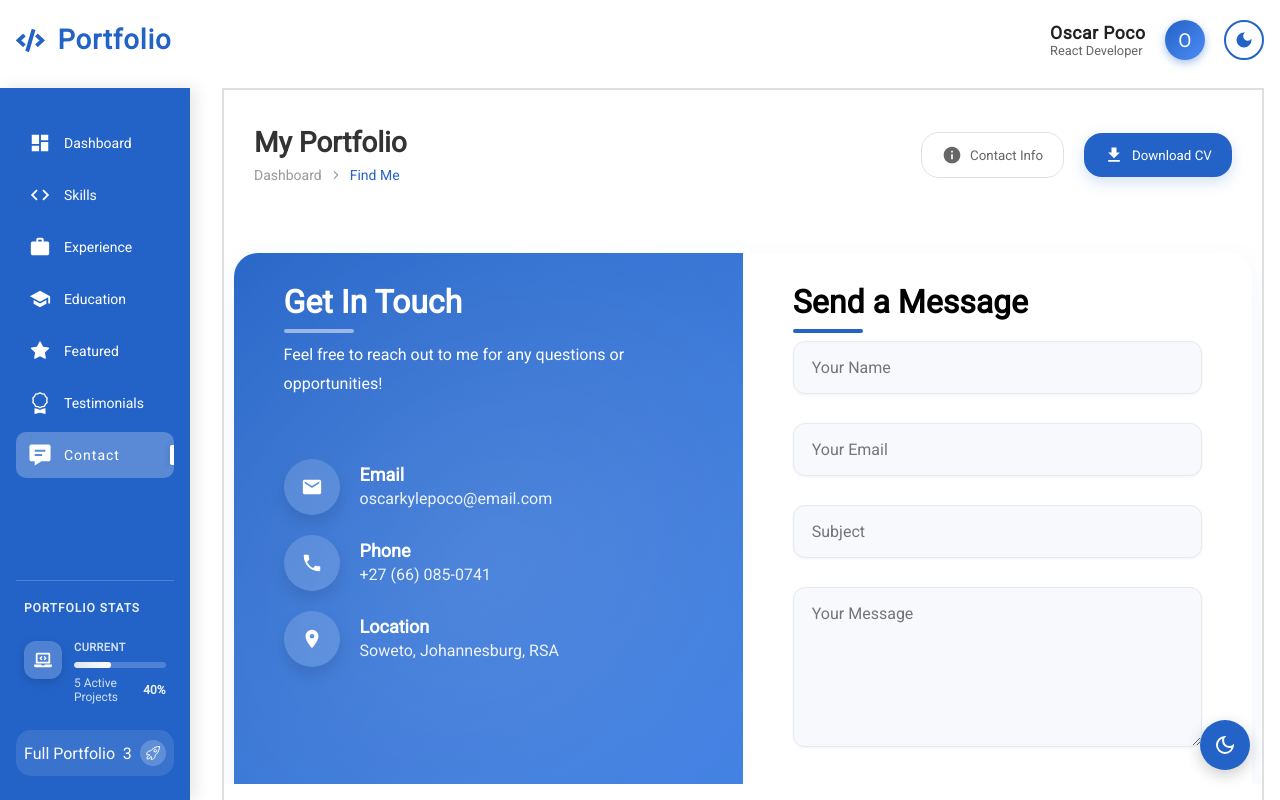
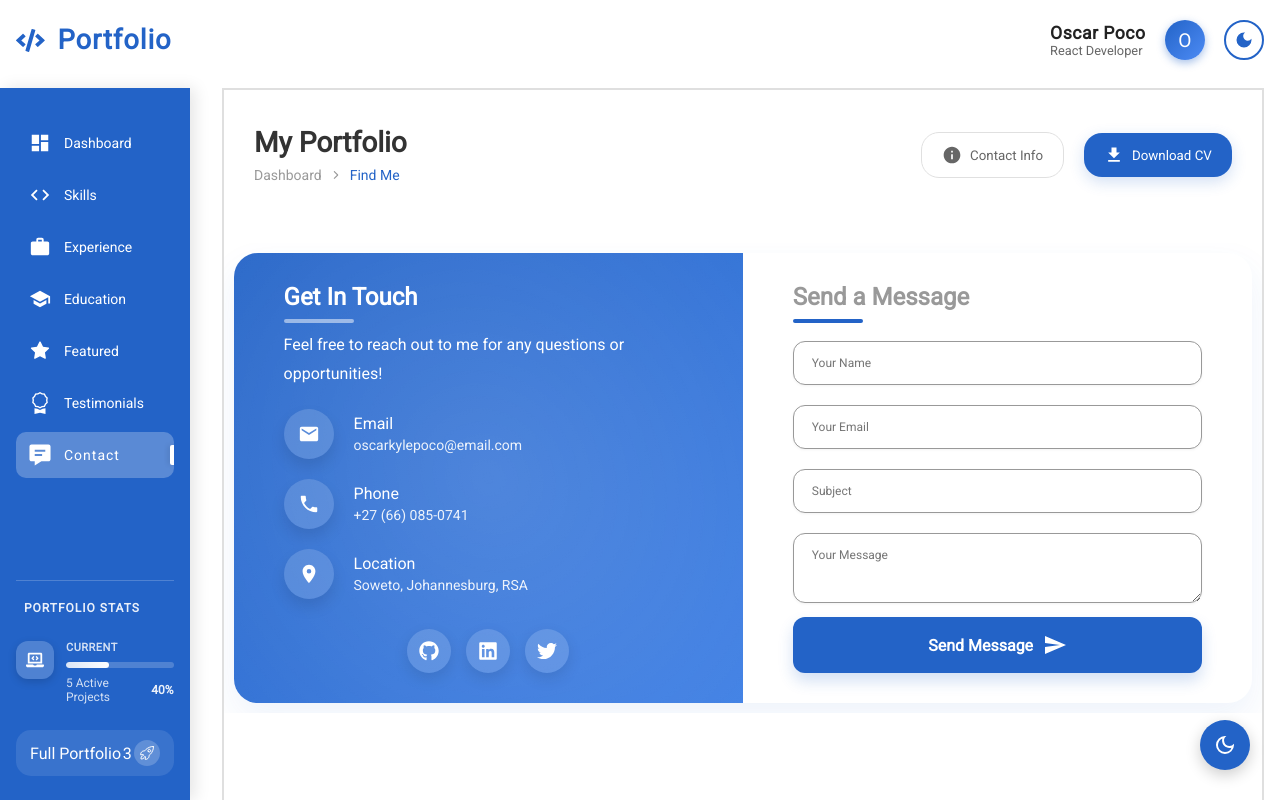
Before and after one commit to Oscarpoco/oscar-poco, a React (Vite) app: page / in a window 1280 px wide. Both pictures are taken after a click on the element "Contact". Built offline with nearby package versions, Linux system fonts and the light colour scheme.

Commit message:
I created the dark mode on contact page

```diff
--- a/src/App.css
+++ b/src/App.css
@@ -39,3 +39,22 @@
   }
 
 }
+
+
+/* SCROLL */
+.Parent-sidebar::-webkit-scrollbar {
+  width: 0px;
+}
+
+.Parent-sidebar::-webkit-scrollbar-track {
+  background: rgba(255, 255, 255, 0.05);
+}
+
+.Parent-sidebar::-webkit-scrollbar-thumb {
+  background: rgba(255, 255, 255, 0.2);
+  border-radius: 3px;
+}
+
+.Parent-sidebar::-webkit-scrollbar-thumb:hover {
+  background: rgba(255, 255, 255, 0.3);
+}
--- a/src/pages/popupps/styles/Profile.css
+++ b/src/pages/popupps/styles/Profile.css
@@ -659,7 +659,7 @@
       padding-top: 50px;
     }
 
-    .profile-components::-webkit-scrollbar {
+    /* .profile-components::-webkit-scrollbar {
       width: 5px;
     }
 
@@ -675,7 +675,7 @@
 
     .profile-components::-webkit-scrollbar-thumb:hover {
       background: var(--text-medium);
-    }
+    } */
 
     .Profile-header {
       width: 100%;
--- a/src/pages/screens/Contact.jsx
+++ b/src/pages/screens/Contact.jsx
@@ -299,6 +299,7 @@ function Contacts({darkMode, toggleTheme}) {
                         <motion.h2
                             variants={itemVariants}
                             whileHover={{ scale: 1.05, originX: 0, color: "#2363C7" }}
+                            className="send-message-text"
                         >
                             Send a Message
                         </motion.h2>
--- a/src/pages/styles/About.css
+++ b/src/pages/styles/About.css
@@ -46,6 +46,7 @@ body {
     width: 100%;
     height: 100%;
     overflow-y: auto;
+    overflow-x: hidden;
     transition: all var(--transition-speed) ease;
     position: relative;
     background-color: var(--background);
@@ -426,9 +427,10 @@ body {
     color: var(--primary-color);
 }
 
-.stat-label {
+.Stat-label {
     font-size: 14px;
     color: var(--text-light);
+    text-align: center;
 }
 
 .qrcode {
@@ -773,6 +775,11 @@ body {
     color: var(--text-dark);
 }
 
+.owner-column, .modified-column
+{
+    color: var(--text-dark);
+}
+
 .project-icon {
     width: 40px;
     height: 40px;
@@ -801,6 +808,8 @@ body {
     font-weight: 500;
     transition: all var(--transition-speed) ease;
 }
+
+
 
 .dark-theme .project-type {
     background-color: rgba(66, 133, 244, 0.15);
--- a/src/pages/styles/Contacts.css
+++ b/src/pages/styles/Contacts.css
@@ -17,7 +17,7 @@
   display: flex;
   flex-wrap: wrap;
   gap: 0;
-  background: white;
+  background: var(--background);
   border-radius: 24px;
   overflow: hidden;
   box-shadow: 0 15px 35px rgba(35, 99, 199, 0.08);
@@ -70,7 +70,7 @@
 .contact-info h2,
 .contact-form-container h2 {
   margin-bottom: 20px;
-  font-size: 32px;
+  font-size: 24px;
   font-weight: 700;
   position: relative;
   z-index: 1;
@@ -103,7 +103,7 @@
 }
 
 .contact-info p {
-  margin-bottom: 40px;
+  margin-bottom: 20px;
   line-height: 1.8;
   opacity: 0.9;
   font-size: 16px;
@@ -113,7 +113,7 @@
 
 /* Contact details */
 .contact-details {
-  margin: 20px 0;
+  margin: 0;
   position: relative;
   z-index: 1;
   flex-grow: 1;
@@ -127,8 +127,8 @@
 }
 
 .icon-circle {
-  width: 56px;
-  height: 56px;
+  width: 50px;
+  height: 50px;
   background: rgba(255, 255, 255, 0.15);
   border-radius: 50%;
   display: flex;
@@ -148,13 +148,13 @@
 
 .contact-item h3 {
   margin: 5px 0 0px;
-  font-size: 18px;
-  font-weight: 600;
+  font-size: 16px;
+  font-weight: 500;
 }
 
 .contact-item p {
   margin: 0;
-  font-size: 16px;
+  font-size: 14px;
   opacity: 0.9;
 }
 
@@ -162,7 +162,7 @@
 .social-links {
   display: flex;
   gap: 15px;
-  margin-top: 40px;
+  margin-top: 0;
   position: relative;
   z-index: 1;
 }
@@ -193,23 +193,29 @@
   flex-direction: column;
   justify-content: center;
   align-items: center;
-  gap: 24px;
+  gap: 10px;
+  padding: 0;
+}
+
+.send-message-text
+{
+  color: var(--text-light);
 }
 
 .form-group {
   position: relative;
-  margin-bottom: 5px;
+  margin-top: 10px;
   width: 100%;
 }
 
 .contact-form input,
 .contact-form textarea {
   width: 100%;
-  padding: 16px 18px;
-  background: #f7f9fc;
-  border: 1px solid #e4e9f2;
+  padding: 14px 18px;
+  background: var(--background);
+  border: 1px solid var(--text-light);
   border-radius: 12px;
-  font-size: 16px;
+  font-size: 12px;
   transition: all 0.3s ease;
   box-shadow: 0 1px 3px rgba(0, 0, 0, 0.05);
 }
@@ -237,7 +243,7 @@
 }
 
 .contact-form textarea {
-  min-height: 160px;
+  min-height: 70px;
   resize: vertical;
 }
 
@@ -278,7 +284,7 @@
   gap: 10px;
   position: relative;
   overflow: hidden;
-  margin-top: 15px;
+  margin-top: 0;
   box-shadow: 0 8px 15px rgba(35, 99, 199, 0.2);
   width: 100%;
 }
--- a/src/pages/styles/Featured.css
+++ b/src/pages/styles/Featured.css
@@ -121,7 +121,7 @@
     margin-bottom: 1.5rem;
     line-height: 1.6;
     flex-grow: 1;
-    color: #333;
+    color: var(--text-light);
   }
 
   .project-meta {
--- a/src/pages/styles/SideBar.css
+++ b/src/pages/styles/SideBar.css
@@ -11,22 +11,6 @@
     position: relative;
 }
 
-.Parent-sidebar::-webkit-scrollbar {
-    width: 6px;
-}
-
-.Parent-sidebar::-webkit-scrollbar-track {
-    background: rgba(255, 255, 255, 0.05);
-}
-
-.Parent-sidebar::-webkit-scrollbar-thumb {
-    background: rgba(255, 255, 255, 0.2);
-    border-radius: 3px;
-}
-
-.Parent-sidebar::-webkit-scrollbar-thumb:hover {
-    background: rgba(255, 255, 255, 0.3);
-}
 
 .sidebar-content {
     padding: 2em 16px 24px 16px;
@@ -180,7 +164,7 @@
     display: flex;
     align-items: flex-start;
     gap: 12px;
-    padding: 10px 8px;
+    padding: 10px 0px;
     margin-bottom: 16px;
     border-radius: 8px;
     transition: all 0.2s ease;
@@ -275,7 +259,7 @@
     display: flex;
     align-items: center;
     justify-content: space-between;
-    padding: 10px 8px;
+    padding: 10px 14px;
     cursor: pointer;
     border-radius: 15px;
     margin-top: 8px;
--- a/src/pages/styles/Testimonials.css
+++ b/src/pages/styles/Testimonials.css
@@ -28,7 +28,7 @@
 
   /* Testimonials Section */
   #testimonials-wrapper {
-    overflow: hidden;
+    overflow-y: auto;
   }
 
  .testimonials-section {
@@ -106,7 +106,7 @@
   }
 
   .rating-star.filled {
-    color: #ffc107; /* Filled star color */
+    color: #ffc107;
   }
 
   .rating-star:not(.filled) {
@@ -117,7 +117,7 @@
     font-size: 1.1rem;
     line-height: 1.6;
     font-style: italic;
-    color: #333;
+    color: var(--text-light);
   }
 
   /* Testimonial Navigation Dots */
```
